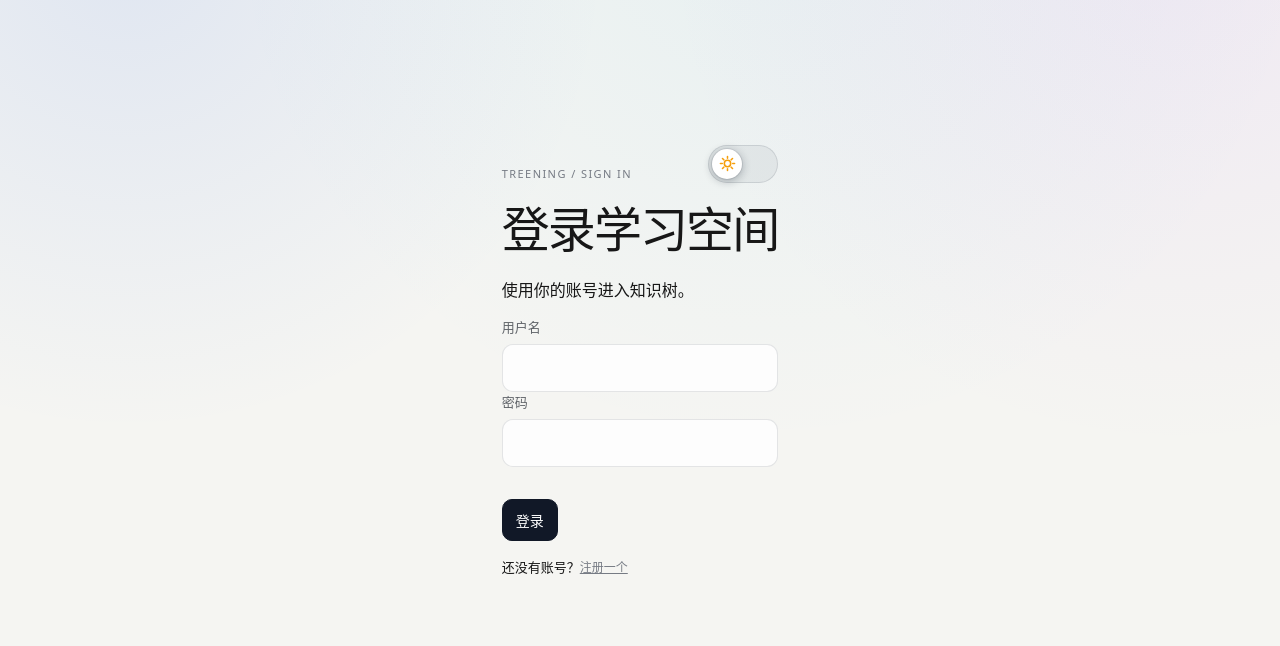
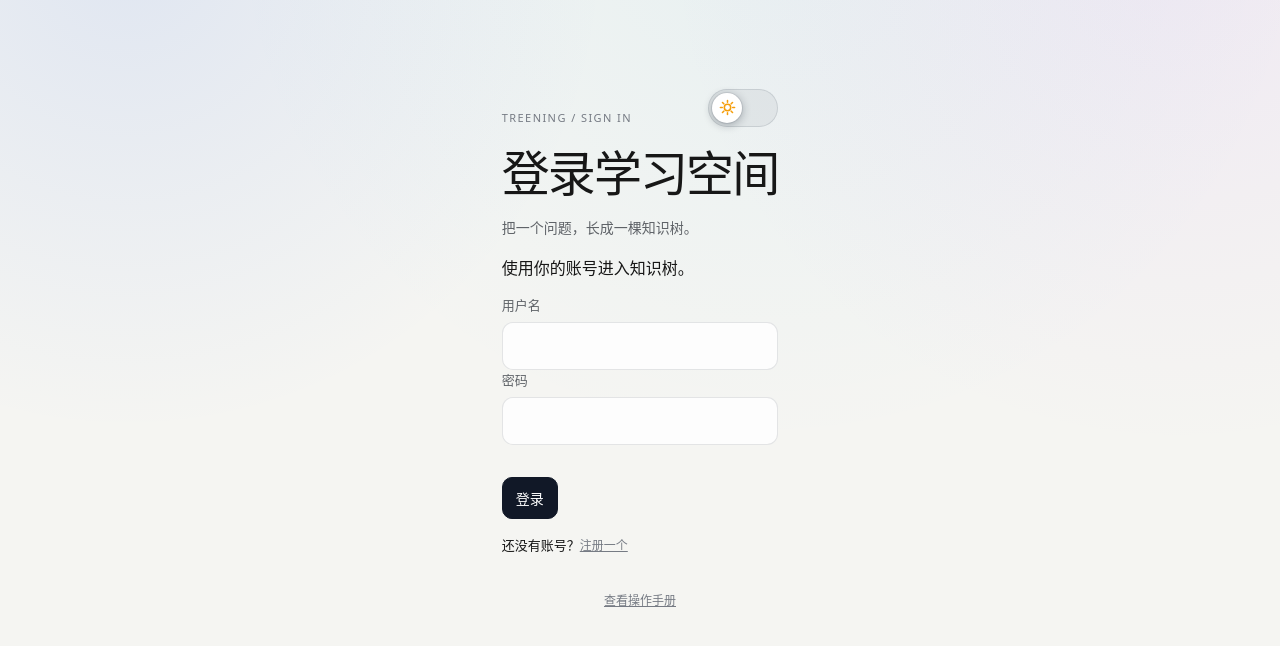
Before and after one commit to Walden-Meta/Treening-server, a Flask app: page /login in a window 1280 px wide. Shown: the top 646 px of the page. Run offline with Flask 3, Linux system fonts and the light colour scheme.

Commit message:
feat(ui): 同步上游 — 陌生人测试就绪：README 账号制 + 登录页价值主张/手册入口
Co-Authored-By: Claude <noreply@anthropic.com>

```diff
--- a/src/treening/static/css/tree.css
+++ b/src/treening/static/css/tree.css
@@ -81,6 +81,11 @@ input:focus, textarea:focus { border-color: rgba(37, 99, 235, .55); background:
 .login-heading .eyebrow { display: block; }
 .login-title { position: relative; display: inline-block; }
 .login-title .setup-theme-toggle { position: absolute; top: auto; right: 0; bottom: calc(100% + 8px); }
+
+/* 登录页：价值主张 tagline + 底部手册入口 */
+.login-tagline { margin: 12px 0 0; color: var(--quiz-muted); font-size: 14px; line-height: 1.6; }
+.access-panel > p.access-foot { margin: 26px 0 0; text-align: center; }
+.access-panel > p.access-foot .text-button { font-size: 12px; }
 
 /* 太阳/月亮滑动开关：太阳/月亮图标浮在圆球上，圆球随主题左右滑动并切换图案 */
 .theme-toggle-switch {
--- a/src/treening/templates/login.html
+++ b/src/treening/templates/login.html
@@ -23,6 +23,7 @@
             </span>
           </button>
         </h1>
+        <p class="login-tagline">把一个问题，长成一棵知识树。</p>
       </div>
       <p>使用你的账号进入知识树。</p>
       <form id="login-form">
@@ -68,6 +69,8 @@
         已有账号？<a class="text-button" href="#" id="go-login">返回登录</a>
       </p>
     </div>
+
+    <p class="access-foot"><a class="text-button" href="/manual">查看操作手册</a></p>
   </section>
 </main>
 <script src="/static/js/login.js?v=20260807-1"></script>
```
Also changed, not shown: README.md.
